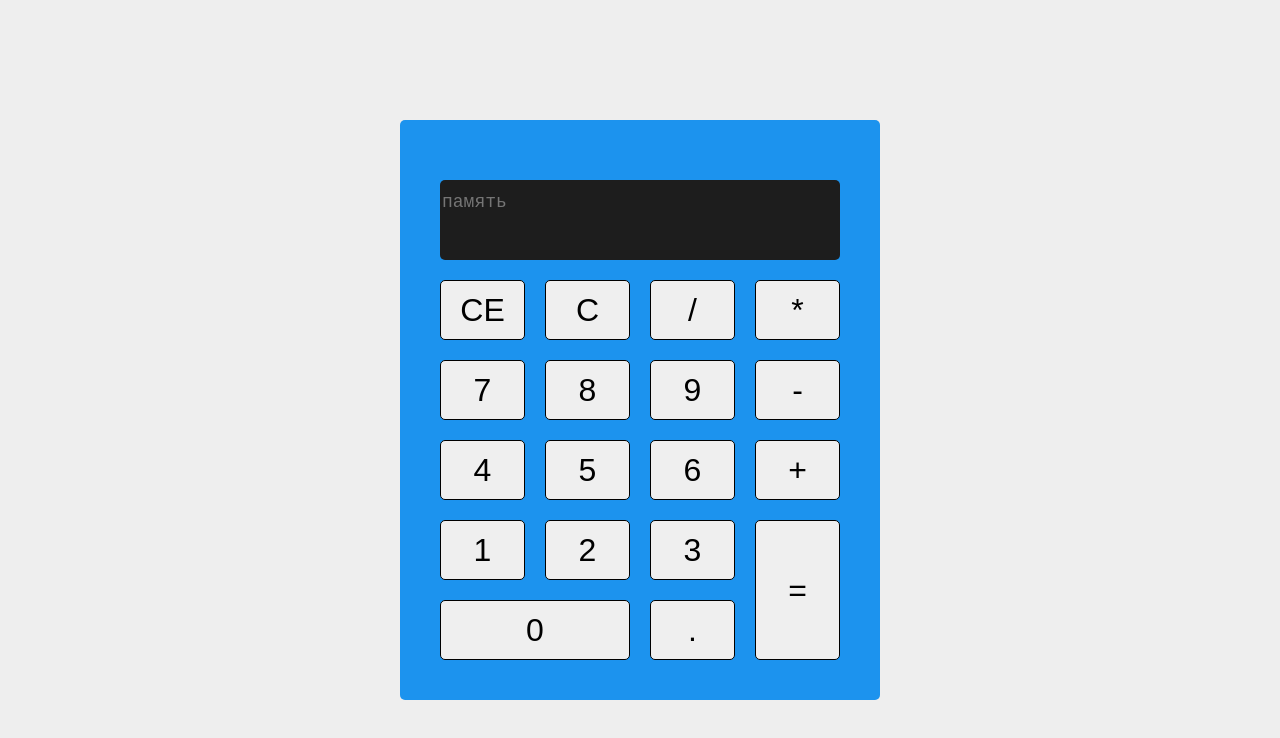
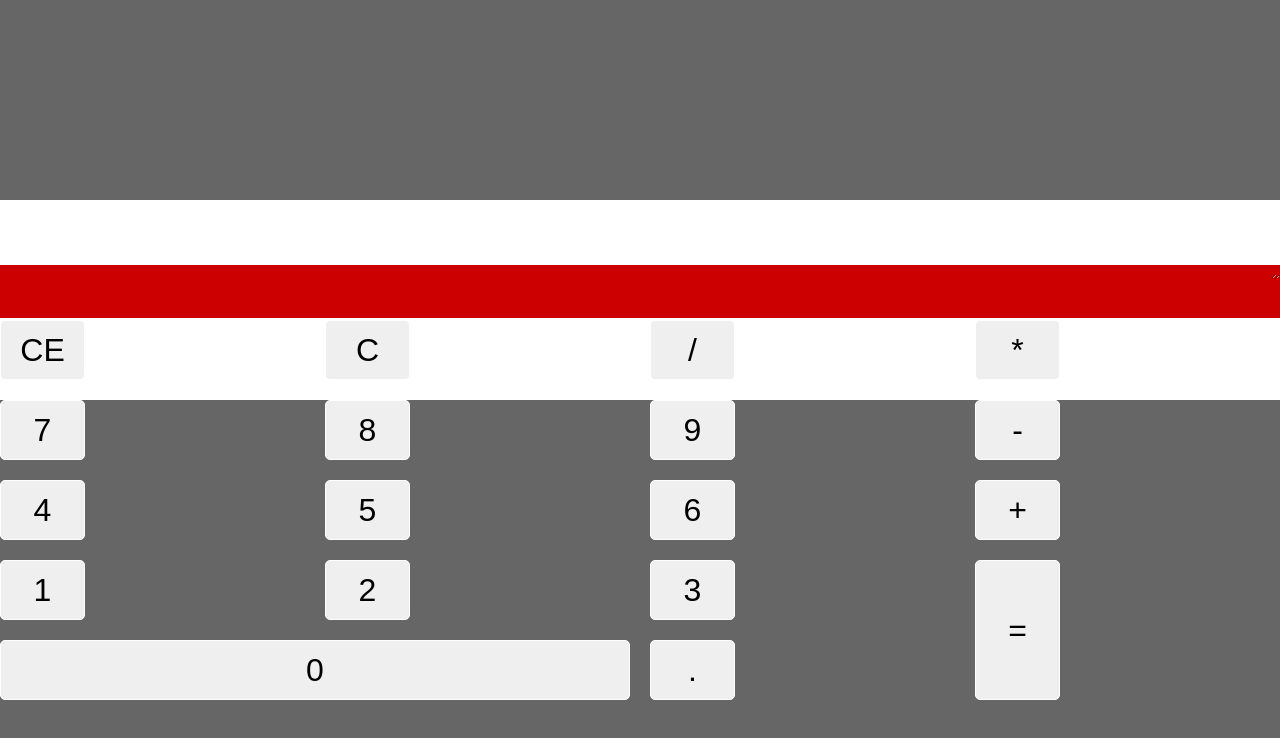
Before and after one commit to enigmer2/calculator, a plain HTML site: page index.html in a window 1280 px wide. Drawn offline with Linux system fonts and the light colour scheme.

Commit message:
fix: some small changes CSS

```diff
--- a/style.css
+++ b/style.css
@@ -9,10 +9,13 @@
 ::-webkit-scrollbar-thumb:hover {
   background-color: transparent;
 }
+::-webkit-input-placeholder {
+  color: #fff;
+}
 body {
   margin: 0;
   padding: 0;
-  background-color: #eee;
+  background-color: #666;
 }
 .calculator-body {
   direction: ltr;
@@ -20,63 +23,49 @@ body {
   grid-template-columns: 1fr 1fr 1fr 1fr;
   grid-template-rows: 100px 60px 60px 60px 60px 60px;
   grid-gap: 20px;
-  margin: 15vh auto;
-  padding: 40px;
-  width: 400px;
-  height: 100%;
-  border-radius: 5px;
-
-  -webkit-border-radius: 5px;
-  -moz-border-radius: 5px;
-  -ms-border-radius: 5px;
-  -o-border-radius: 5px;
-  background-color: #1c93ee;
+  margin: 200px auto;
+  padding: 0px;
+  width: 100%;
+  height: 200px;
+  background-color: #fff;
 }
 .display {
-  direction: rtl;
   grid-column: 1 / 5;
-  background-color: #1d1d1d;
+  background-color: #cd0000;
   padding: 10px 0px;
-  margin: 20px 0px 0px;
+  margin: 65px 0px 0px;
   display: flex;
   flex-direction: column;
-  border-radius: 5px;
-  -webkit-border-radius: 5px;
-  -moz-border-radius: 5px;
-  -ms-border-radius: 5px;
-  -o-border-radius: 5px;
 }
 
 .display-operation {
   direction: ltr;
-  white-space: nowrap;
-  resize: none;
-  overflow: scroll;
-  font-family: Courier New, monospace;
-
-  margin-right: 5px;
-  caret-color: transparent;
+  /* white-space: nowrap; */
+  /* resize: none; */
+  /* overflow: scroll; */
+  /* font-family: Courier New, monospace; */
+  /* margin-right: 5px; */
   outline: none;
-  background-color: #1d1d1d;
+  background-color: #cd0000;
   border: 0px;
-  font-size: large;
-  color: rgb(179, 179, 179);
+  /* font-size: large; */
+  color: #fff;
 }
 .display-answer {
   font-family: Courier New, monospace;
-  margin-right: 5px;
-  caret-color: transparent;
+  /* margin-right: 5px; */
+  /* caret-color: transparent; */
   outline: none;
-  background-color: #1d1d1d;
+  background-color: #cd0000;
   border: 0px;
-  font-size: x-large;
+  font-size: xx-large;
   color: #fff;
 }
 
 .button {
   width: 85px;
   height: 60px;
-  border: 1px solid #000;
+  border: 1px solid #fff;
   border-radius: 5px;
   font-size: xx-large;
   -webkit-border-radius: 5px;
@@ -115,5 +104,10 @@ body {
 }
 
 /*текст эриа*/
-.code {
+h1 {
+  position: absolute;
+  top: 10px;
+  left: 35%;
+  font-size: x-large;
+  color: #cd0000;
 }
```
